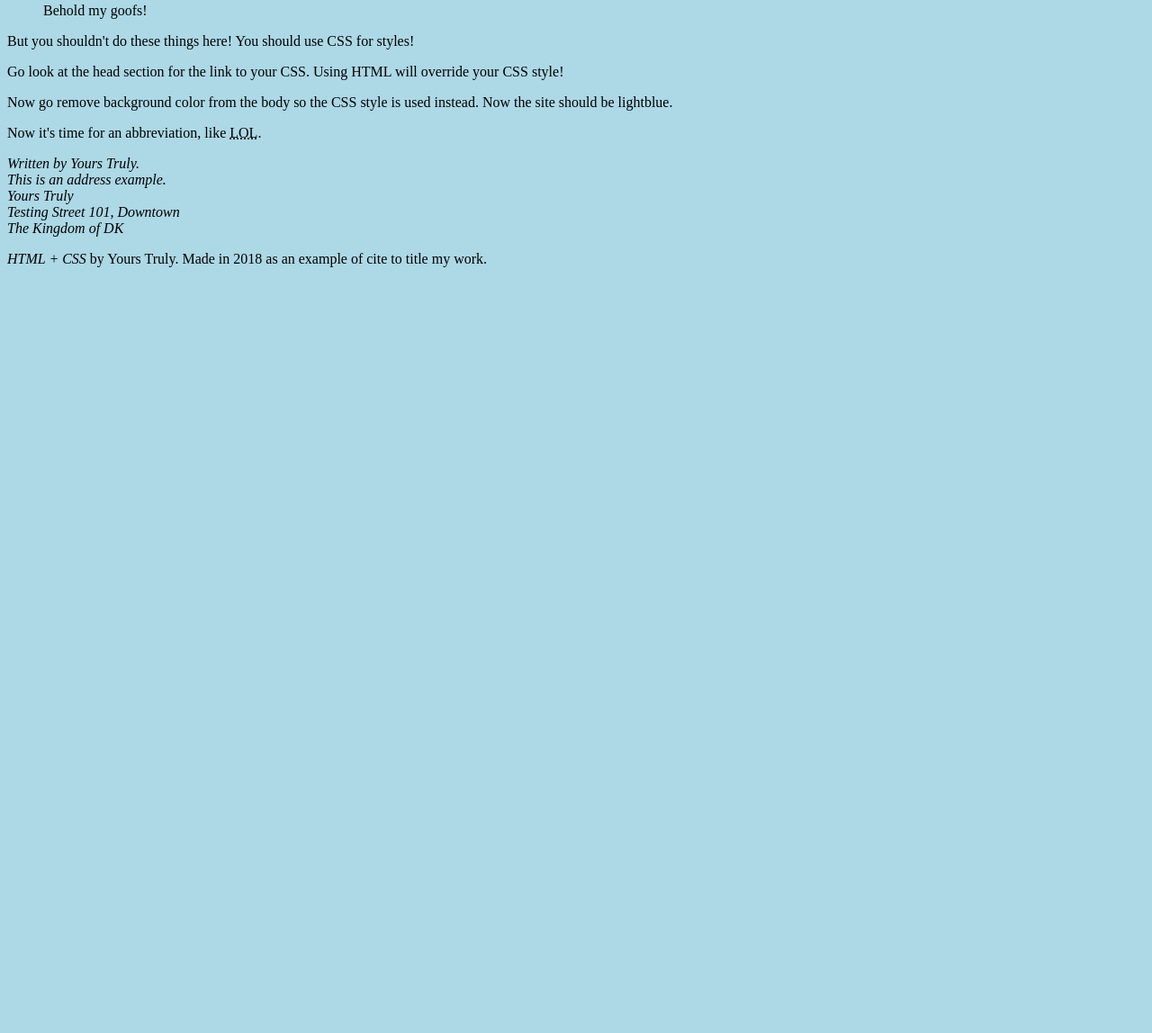
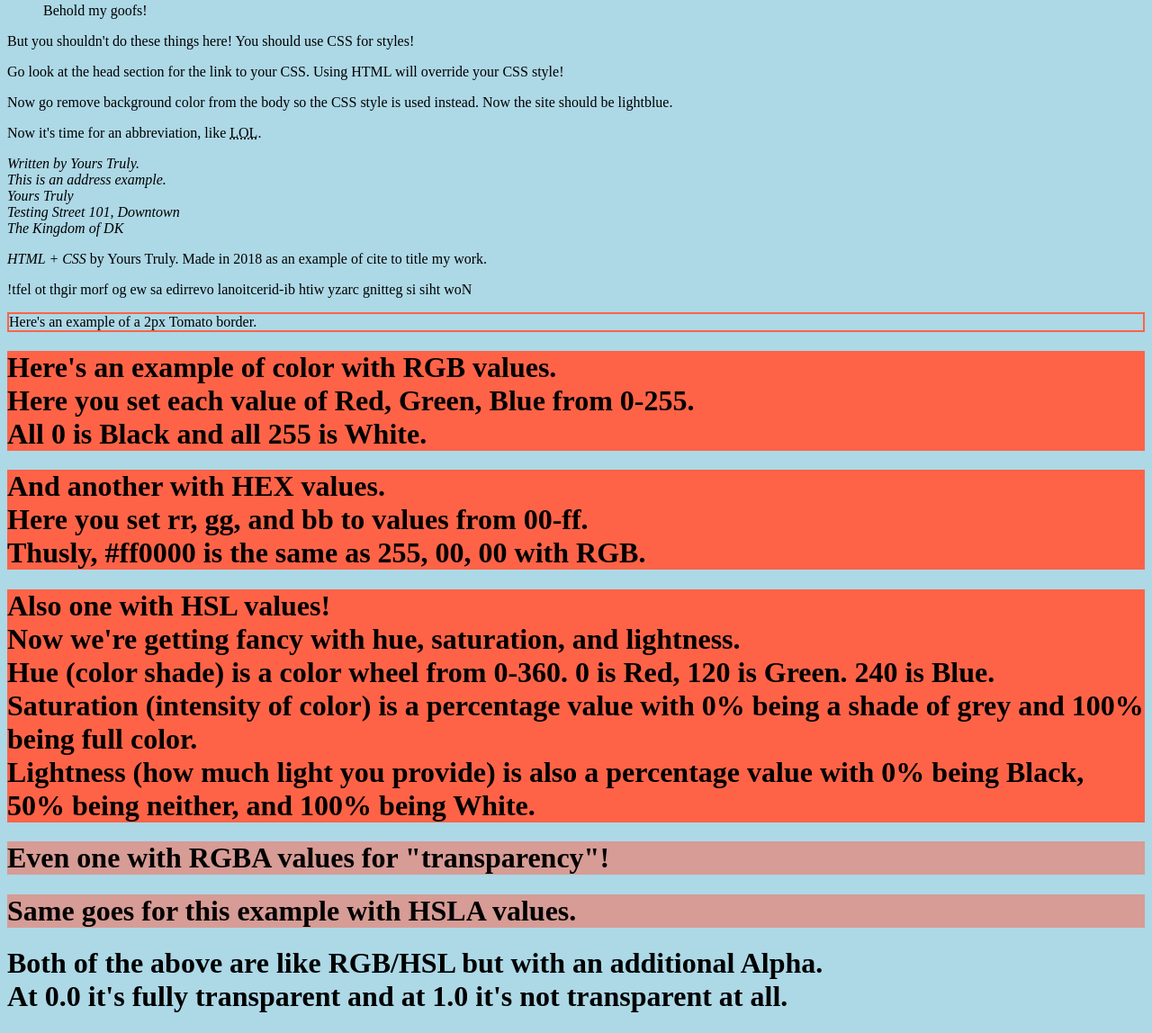
Before and after one commit to AndersSkovNielsen/FirstWebsite, a plain HTML site: page Index.htm in a window 1280 px wide. Shown: the part 651-1799 px from the top of the page at 90% size. Before the commit the page ends 964 px from the top, so only its background shows below. Drawn offline with Linux system fonts and the light colour scheme.

Commit message:
Let's push this up, shall we?

```diff
--- a/Index.htm
+++ b/Index.htm
@@ -43,6 +43,38 @@
 
         <p><cite>HTML + CSS</cite> by Yours Truly. Made in 2018 as an example of cite to title my work.</p>
 
+        <bdo dir="rtl">Now this is getting crazy with bi-directional override as we go from right to left!</bdo>
+
+        <!-- This here is a comment -->
+
+        <!-- And this is something we should ignore for now
+        a random example: <b>IMMA GO BOOM!</b>
+        -->
+
+        <p style="border:2px solid Tomato">Here's an example of a 2px Tomato border.</p>
+
+        <h1 style="background-color:rgb(255, 99, 71);">
+            Here's an example of color with RGB values.<br>
+            Here you set each value of Red, Green, Blue from 0-255.<br>
+            All 0 is Black and all 255 is White.</h1>
+        <h1 style="background-color:#ff6347;">
+            And another with HEX values.<br>
+            Here you set rr, gg, and bb to values from 00-ff.<br>
+            Thusly, #ff0000 is the same as 255, 00, 00 with RGB.</h1>
+        <h1 style="background-color:hsl(9, 100%, 64%);">
+            Also one with HSL values!<br>
+            Now we're getting fancy with hue, saturation, and lightness.<br>
+            Hue (color shade) is a color wheel from 0-360. 0 is Red, 120 is Green. 240 is Blue.<br>
+            Saturation (intensity of color) is a percentage value with 0% being a shade of grey and 100% being full color.<br>
+            Lightness (how much light you provide) is also a percentage value with 0% being Black, 50% being neither, and 100% being White.
+        </h1>
+
+        <h1 style="background-color:rgba(255, 99, 71, 0.5);">Even one with RGBA values for "transparency"!</h1>
+        <h1 style="background-color:hsla(9, 100%, 64%, 0.5);">Same goes for this example with HSLA values.</h1>
+        <h1>Both of the above are like RGB/HSL but with an additional Alpha.<br>At 0.0 it's fully transparent and at 1.0 it's not transparent at all.</h1>
+
+
+
     </body>
 
 </html>
```
